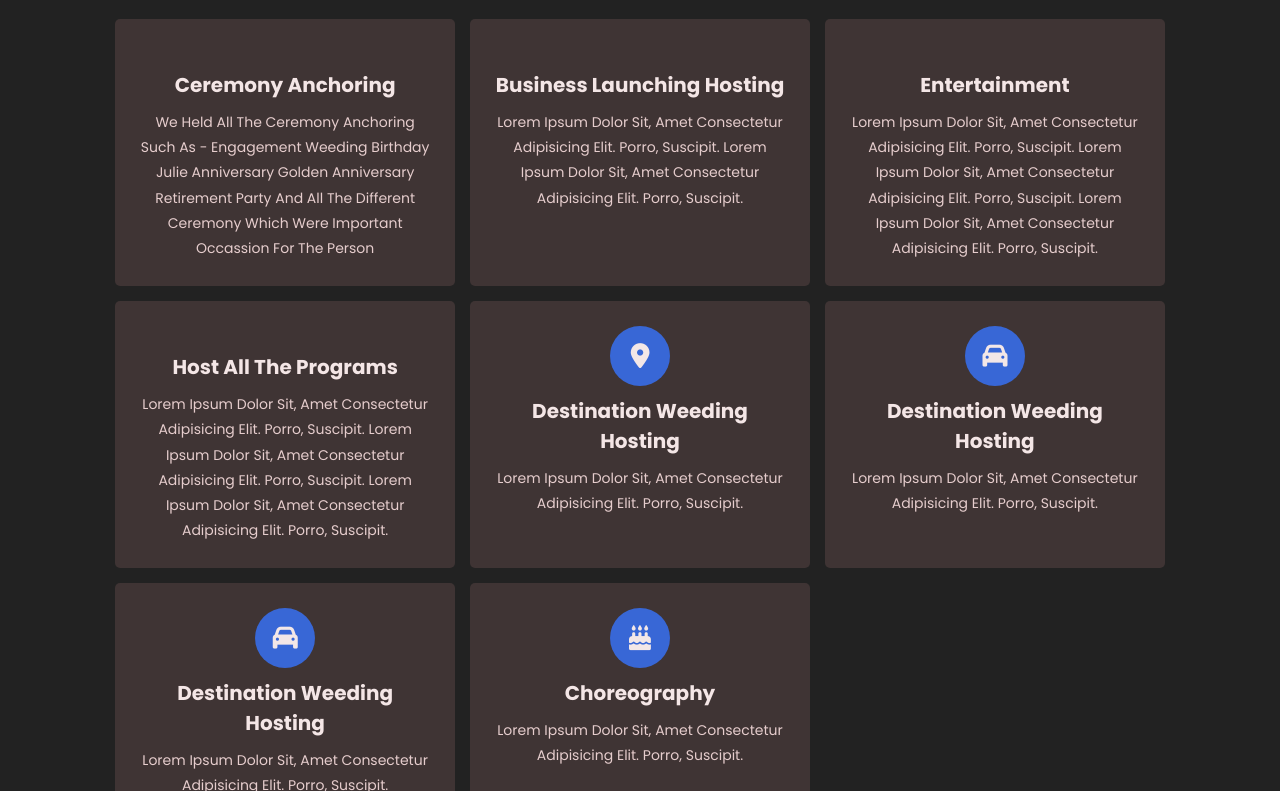
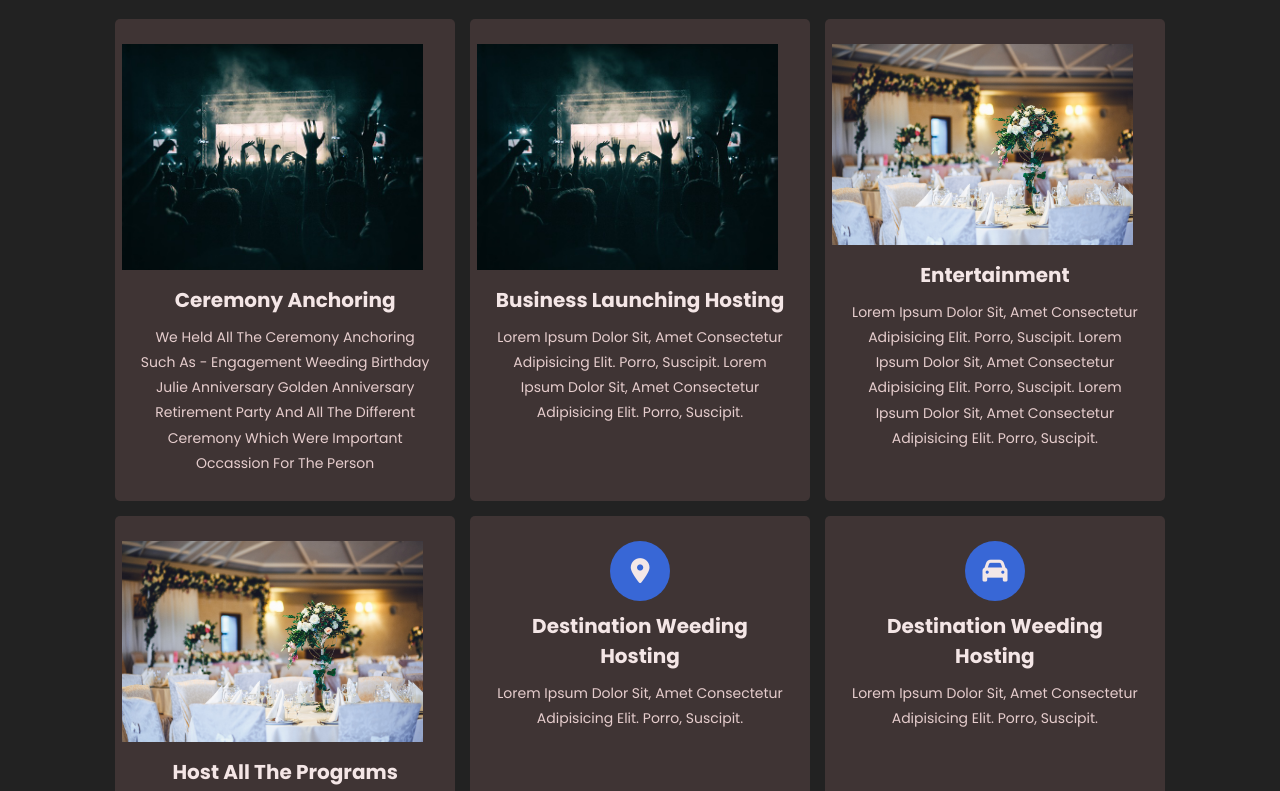
Before and after one commit to Ashishkr8522/ashishingh, a plain HTML site: page service.html in a window 1280 px wide. Shown: the part 161-952 px from the top of the page. Drawn offline with nearby package versions, Linux system fonts and the light colour scheme.

Commit message:
Update service.html

```diff
--- a/service.html
+++ b/service.html
@@ -45,7 +45,7 @@
 
         <div class="box-container">
           <div class="box">
-            <img src="images/gallery9.jpg" alt="" style="margin-left: -24.5px; width: 30.1rem;"/> <!-- <i class="fas fa-message"></i> -->
+            <img src="gallery9.jpg" alt="" style="margin-left: -24.5px; width: 30.1rem;"/> <!-- <i class="fas fa-message"></i> -->
             <h3>Ceremony Anchoring</h3>
             <p>
               We held all the ceremony anchoring such as -
@@ -61,7 +61,7 @@
           </div>
 
           <div class="box">
-            <img src="images/gallery9.jpg" alt="" style="margin-left: -24.3px; width: 30.1rem;"/>       <!-- <i class="fas fa-photo-video"></i> -->
+            <img src="gallery9.jpg" alt="" style="margin-left: -24.3px; width: 30.1rem;"/>       <!-- <i class="fas fa-photo-video"></i> -->
             <h3>Business Launching Hosting</h3>
             <p>
               Lorem ipsum dolor sit, amet consectetur adipisicing elit. Porro,
@@ -71,7 +71,7 @@
           </div>
 
           <div class="box">
-            <img src="images/gallery1.jpg" alt="" style="margin-left: -25px; width: 30.1rem;"/>
+            <img src="gallery1.jpg" alt="" style="margin-left: -25px; width: 30.1rem;"/>
             <h3>entertainment</h3>
             <p>
               Lorem ipsum dolor sit, amet consectetur adipisicing elit. Porro,
@@ -82,7 +82,7 @@
           </div>
 
           <div class="box">
-            <img src="images/gallery1.jpg" alt="" style="margin-left: -25px; width: 30.1rem;"/>
+            <img src="gallery1.jpg" alt="" style="margin-left: -25px; width: 30.1rem;"/>
             <h3>Host All The Programs</h3>
             <p>
               Lorem ipsum dolor sit, amet consectetur adipisicing elit. Porro,
```
